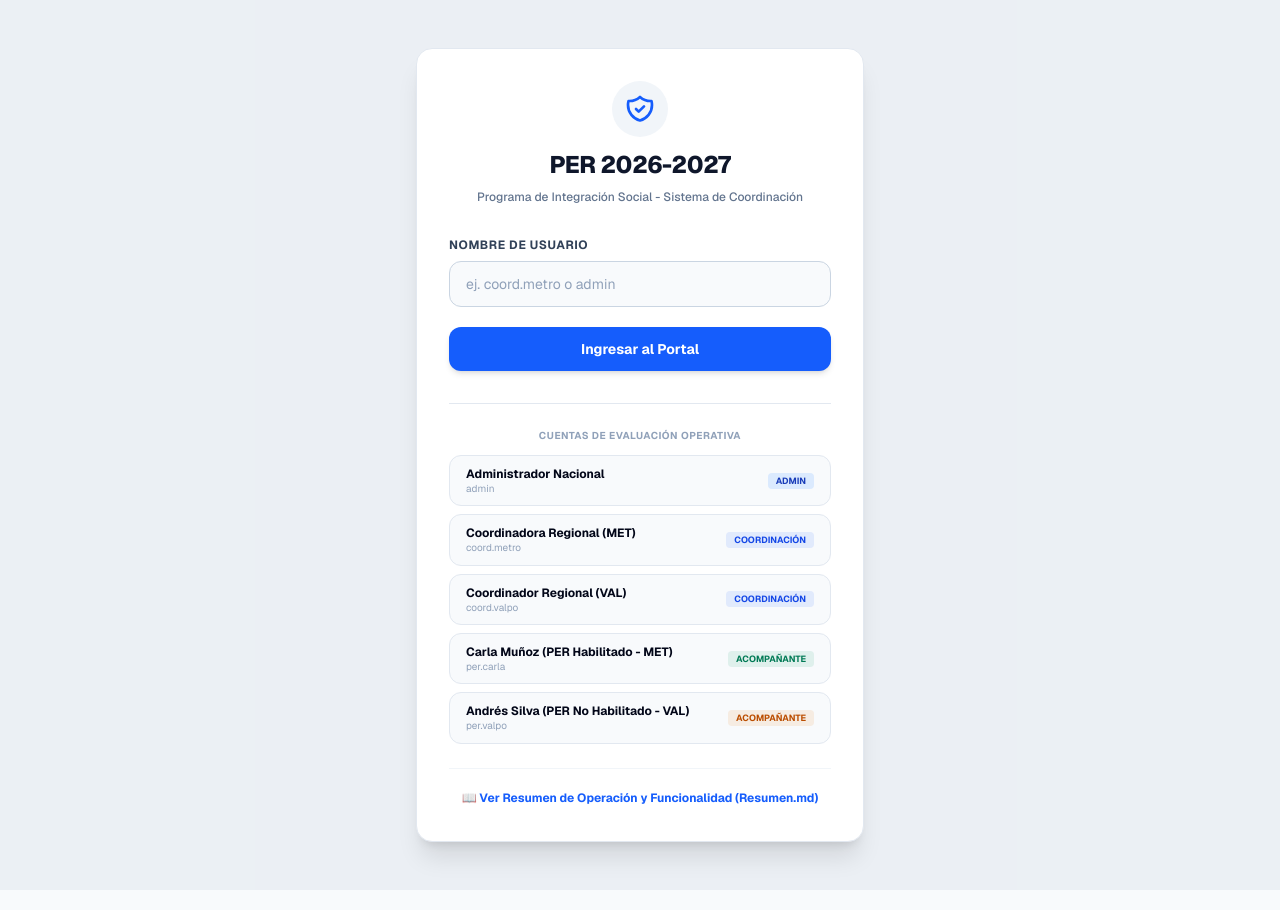
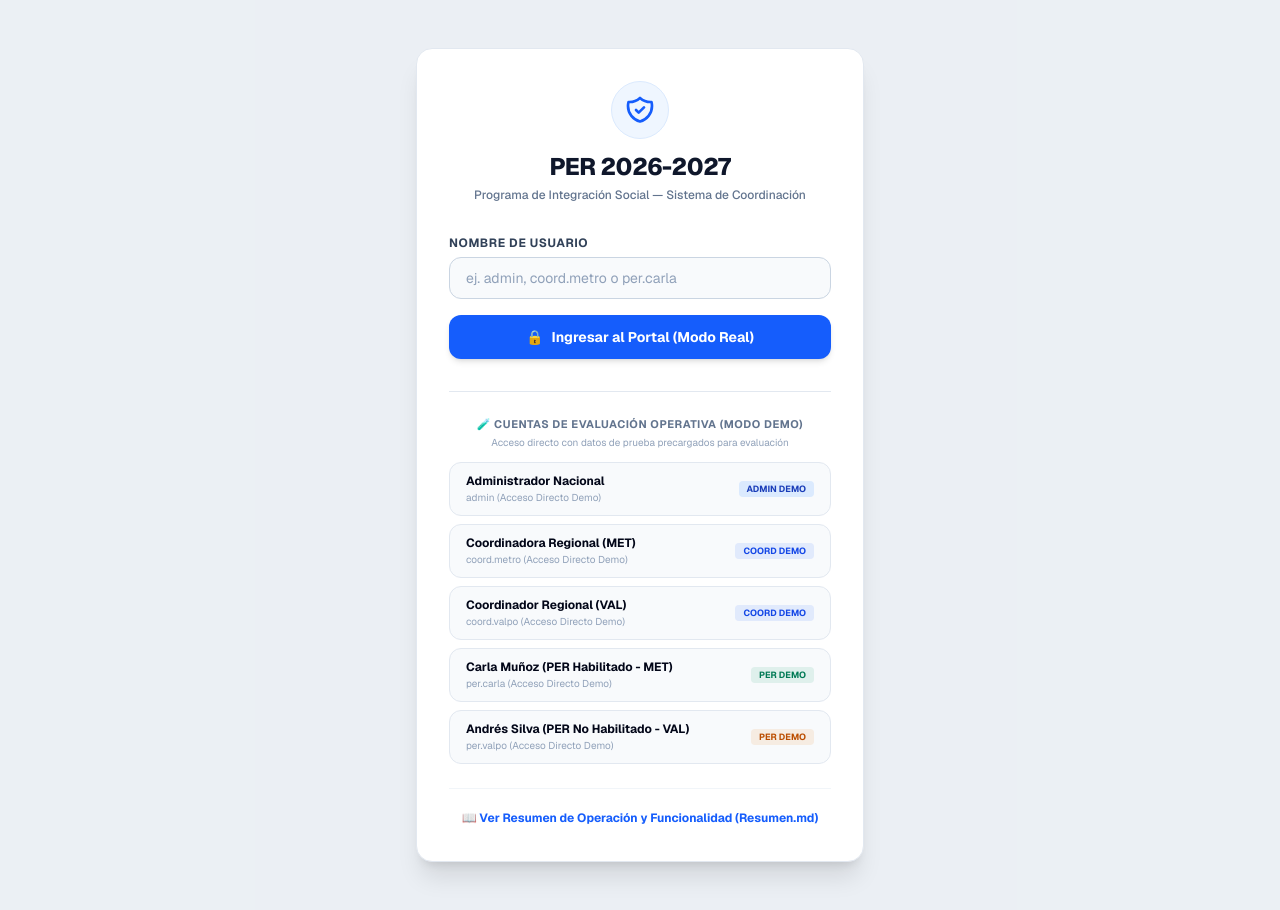
Before and after one commit to lfavreau/per_demo, a Next.js app: page /login in a window 1280 px wide. Built offline with nearby package versions, Linux system fonts and the light colour scheme.

Commit message:
feat: login directo sin contraseña para Modo Real y Modo Demo por separado

```diff
--- a/prisma/seed.ts
+++ b/prisma/seed.ts
@@ -417,6 +417,7 @@ async function main() {
           educationLevel: eduLevels[c % eduLevels.length],
           employmentStatus: jobStatuses[c % jobStatuses.length],
           notes: `Postulación derivada para el pilotaje de la región de ${reg.name}.`,
+          isDemo: true,
         },
       });
       dbCandidates.push(candidate);
@@ -483,6 +484,7 @@ async function main() {
           driveFolderValidadosId: `gfolder_case_${codeStr.toLowerCase()}_validados`,
           driveFolderId: `drive_folder_case_${codeStr.toLowerCase()}`,
           notes: "Acompañamiento en desarrollo conforme a los ámbitos prioritarios.",
+          isDemo: true,
         },
       });
 
@@ -615,6 +617,7 @@ async function main() {
             attendance: "REALIZADA",
             stage: sessionStage,
             status: s === sessionsCount && k === 1 ? "ENVIADA" : "VALIDADA",
+            isDemo: true,
           },
         });
       }
@@ -672,6 +675,7 @@ async function main() {
             regionId: reg.name,
             assignedToUserId: perProfile.userId,
             assignedByUserId: admin.id,
+            isDemo: true,
           },
         });
 
@@ -723,6 +727,7 @@ async function main() {
               status: taskStatus,
               isFinalVigente: taskStatus === "VALIDADA",
               driveFolderId: paCase.driveFolderValidadosId,
+              isDemo: true,
             },
           });
         }
@@ -737,6 +742,7 @@ async function main() {
             type: "CASO_SIN_SESION",
             severity: "CRITICA",
             status: "ABIERTA",
+            isDemo: true,
           },
         });
       } else if (k === 2) {
@@ -747,6 +753,7 @@ async function main() {
             type: "TAREA_ATRASADA",
             severity: "CRITICA",
             status: "ABIERTA",
+            isDemo: true,
           },
         });
       }
@@ -791,6 +798,7 @@ async function main() {
           caseId: cases[0].id,
           description: "Derivación para evaluación psiquiátrica complementaria",
           driveDocId: "drive_ref_cosam_act",
+          isDemo: true,
         },
       });
 
@@ -801,6 +809,7 @@ async function main() {
             caseId: cases[1].id,
             description: "Vinculación a programa de intermediación laboral",
             driveDocId: "drive_ref_omil_act",
+            isDemo: true,
           },
         });
       }
@@ -814,6 +823,7 @@ async function main() {
         participantsCount: 8,
         driveUrl: "https://drive.google.com/open?id=focus_group_transcription_1",
         notes: "Evaluación final de pilotaje PER con la participación de 8 usuarios del programa.",
+        isDemo: true,
       },
     });
 
@@ -825,6 +835,7 @@ async function main() {
         participantsCount: 4,
         driveUrl: "https://drive.google.com/open?id=reunion_equipo_acta_1",
         notes: "Reunión de balance del equipo y planificación de egresos del período.",
+        isDemo: true,
       },
     });
   }
@@ -857,6 +868,7 @@ async function main() {
           agreements: "Seguir fortaleciendo la vinculación comunitaria del caso 1.",
           observations: "PER demuestra buen manejo de los límites terapéuticos y apego al encuadre.",
           driveActaId: "drive_acta_supervision_mock",
+          isDemo: true,
         },
       });
     }
--- a/src/app/actions/auth.ts
+++ b/src/app/actions/auth.ts
@@ -5,11 +5,15 @@ import { redirect } from "next/navigation";
 
 export async function loginAction(formData: FormData) {
   const email = formData.get("email") as string;
+  const isDemoStr = formData.get("isDemo") as string;
+  const isDemo = isDemoStr === "true";
+
   if (!email) {
     redirect("/login?error=missing_email");
   }
 
-  const user = await login(email.toLowerCase().trim());
+  const user = await login(email.toLowerCase().trim(), isDemo);
+
   if (!user) {
     redirect("/login?error=email_not_found");
   }
--- a/src/components/auth/LoginForm.tsx
+++ b/src/components/auth/LoginForm.tsx
@@ -11,15 +11,15 @@ export default function LoginForm() {
 
   const errorMsg =
     error === "missing_email"
-      ? "Por favor, ingresa tu correo electrónico."
+      ? "Por favor, ingresa tu usuario o correo electrónico."
       : error === "email_not_found"
-      ? "El correo no está registrado o se encuentra inactivo."
+      ? "El usuario no está registrado o se encuentra inactivo."
       : null;
 
   return (
     <div className="w-full max-w-md p-8 rounded-2xl bg-white border border-slate-200 shadow-xl relative z-10 text-slate-800">
       <div className="text-center mb-8">
-        <div className="inline-flex p-3 rounded-full bg-slate-100 text-blue-600 mb-3">
+        <div className="inline-flex p-3 rounded-full bg-blue-50 text-blue-600 mb-3 border border-blue-100">
           {/* Official looking shield icon */}
           <svg
             className="w-8 h-8"
@@ -39,20 +39,24 @@ export default function LoginForm() {
         <h1 className="text-2xl font-extrabold tracking-tight text-slate-900">
           PER 2026-2027
         </h1>
-        <p className="text-xs text-slate-500 mt-2 font-medium">
-          Programa de Integración Social - Sistema de Coordinación
+        <p className="text-xs text-slate-500 mt-1 font-medium">
+          Programa de Integración Social — Sistema de Coordinación
         </p>
       </div>
 
       {errorMsg && (
-        <div className="mb-6 p-3 bg-red-50 border border-red-200 rounded-xl text-xs font-semibold text-red-700">
-          ⚠️ {errorMsg}
+        <div className="mb-6 p-3 bg-red-50 border border-red-200 rounded-xl text-xs font-semibold text-red-700 flex items-center gap-2">
+          <span>⚠️</span>
+          <span>{errorMsg}</span>
         </div>
       )}
 
-      <form action={loginAction} className="space-y-5">
+      {/* Formulario de Login Real (Modo Real / Producción) */}
+      <form action={loginAction} className="space-y-4">
+        <input type="hidden" name="isDemo" value="false" />
+
         <div>
-          <label htmlFor="email" className="block text-xs font-bold text-slate-700 uppercase tracking-wider mb-2">
+          <label htmlFor="email" className="block text-xs font-bold text-slate-700 uppercase tracking-wider mb-1.5">
             Nombre de Usuario
           </label>
           <input
@@ -62,94 +66,116 @@ export default function LoginForm() {
             value={email}
             onChange={(e) => setEmail(e.target.value)}
             required
-            placeholder="ej. coord.metro o admin"
-            className="w-full px-4 py-3 rounded-xl bg-slate-50 border border-slate-300 focus:border-blue-600 focus:ring-1 focus:ring-blue-600 text-slate-900 placeholder-slate-400 transition outline-none text-sm"
+            placeholder="ej. admin, coord.metro o per.carla"
+            className="w-full px-4 py-2.5 rounded-xl bg-slate-50 border border-slate-300 focus:border-blue-600 focus:ring-1 focus:ring-blue-600 text-slate-900 placeholder-slate-400 transition outline-none text-sm"
           />
         </div>
 
         <button
           type="submit"
-          className="w-full py-3 px-4 rounded-xl bg-blue-600 hover:bg-blue-700 text-white font-bold transition duration-150 shadow-md cursor-pointer text-sm"
+          className="w-full py-3 px-4 rounded-xl bg-blue-600 hover:bg-blue-700 text-white font-bold transition duration-150 shadow-md cursor-pointer text-sm flex justify-center items-center gap-2 mt-2"
         >
-          Ingresar al Portal
+          <span>🔒</span>
+          <span>Ingresar al Portal (Modo Real)</span>
         </button>
       </form>
 
-      {/* Demo Accounts Select Assistant */}
+      {/* Cuentas de Evaluación Operativa (Modo Demo) */}
       <div className="mt-8 pt-6 border-t border-slate-200">
-        <p className="text-[10px] font-bold text-slate-400 mb-3 text-center uppercase tracking-wider">
-          Cuentas de Evaluación Operativa
+        <div className="text-center mb-3">
+          <p className="text-[11px] font-bold text-slate-500 uppercase tracking-wider">
+            🧪 Cuentas de Evaluación Operativa (Modo Demo)
           </p>
+          <p className="text-[10px] text-slate-400 mt-0.5">
+            Acceso directo con datos de prueba precargados para evaluación
+          </p>
+        </div>
+
         <div className="grid grid-cols-1 gap-2 text-xs">
+          <form action={loginAction}>
+            <input type="hidden" name="email" value="admin" />
+            <input type="hidden" name="isDemo" value="true" />
             <button
-            type="button"
-            onClick={() => setEmail("admin")}
-            className="flex justify-between items-center px-4 py-2.5 rounded-xl bg-slate-50 border border-slate-200 hover:border-slate-300 hover:bg-slate-100 transition text-left text-slate-700 cursor-pointer"
+              type="submit"
+              className="w-full flex justify-between items-center px-4 py-2.5 rounded-xl bg-slate-50 border border-slate-200 hover:border-slate-300 hover:bg-slate-100 transition text-left text-slate-700 cursor-pointer"
             >
               <div>
-              <span className="font-bold text-slate-950">Administrador Nacional</span>
-              <span className="block text-[10px] text-slate-400">admin</span>
+                <span className="font-bold text-slate-950 block">Administrador Nacional</span>
+                <span className="text-[10px] text-slate-400">admin (Acceso Directo Demo)</span>
               </div>
               <span className="px-2 py-0.5 rounded bg-blue-100 text-blue-800 text-[9px] font-bold">
-              ADMIN
+                ADMIN DEMO
               </span>
             </button>
+          </form>
 
+          <form action={loginAction}>
+            <input type="hidden" name="email" value="coord.metro" />
+            <input type="hidden" name="isDemo" value="true" />
             <button
-            type="button"
-            onClick={() => setEmail("coord.metro")}
-            className="flex justify-between items-center px-4 py-2.5 rounded-xl bg-slate-50 border border-slate-200 hover:border-slate-300 hover:bg-slate-100 transition text-left text-slate-700 cursor-pointer"
+              type="submit"
+              className="w-full flex justify-between items-center px-4 py-2.5 rounded-xl bg-slate-50 border border-slate-200 hover:border-slate-300 hover:bg-slate-100 transition text-left text-slate-700 cursor-pointer"
             >
               <div>
-              <span className="font-bold text-slate-950">Coordinadora Regional (MET)</span>
-              <span className="block text-[10px] text-slate-400">coord.metro</span>
+                <span className="font-bold text-slate-950 block">Coordinadora Regional (MET)</span>
+                <span className="text-[10px] text-slate-400">coord.metro (Acceso Directo Demo)</span>
               </div>
               <span className="px-2 py-0.5 rounded bg-blue-600/10 text-blue-700 text-[9px] font-bold">
-              COORDINACIÓN
+                COORD DEMO
               </span>
             </button>
+          </form>
 
+          <form action={loginAction}>
+            <input type="hidden" name="email" value="coord.valpo" />
+            <input type="hidden" name="isDemo" value="true" />
             <button
-            type="button"
-            onClick={() => setEmail("coord.valpo")}
-            className="flex justify-between items-center px-4 py-2.5 rounded-xl bg-slate-50 border border-slate-200 hover:border-slate-300 hover:bg-slate-100 transition text-left text-slate-700 cursor-pointer"
+              type="submit"
+              className="w-full flex justify-between items-center px-4 py-2.5 rounded-xl bg-slate-50 border border-slate-200 hover:border-slate-300 hover:bg-slate-100 transition text-left text-slate-700 cursor-pointer"
             >
               <div>
-              <span className="font-bold text-slate-950">Coordinador Regional (VAL)</span>
-              <span className="block text-[10px] text-slate-400">coord.valpo</span>
+                <span className="font-bold text-slate-950 block">Coordinador Regional (VAL)</span>
+                <span className="text-[10px] text-slate-400">coord.valpo (Acceso Directo Demo)</span>
               </div>
               <span className="px-2 py-0.5 rounded bg-blue-600/10 text-blue-700 text-[9px] font-bold">
-              COORDINACIÓN
+                COORD DEMO
               </span>
             </button>
+          </form>
 
+          <form action={loginAction}>
+            <input type="hidden" name="email" value="per.carla" />
+            <input type="hidden" name="isDemo" value="true" />
             <button
-            type="button"
-            onClick={() => setEmail("per.carla")}
-            className="flex justify-between items-center px-4 py-2.5 rounded-xl bg-slate-50 border border-slate-200 hover:border-slate-300 hover:bg-slate-100 transition text-left text-slate-700 cursor-pointer"
+              type="submit"
+              className="w-full flex justify-between items-center px-4 py-2.5 rounded-xl bg-slate-50 border border-slate-200 hover:border-slate-300 hover:bg-slate-100 transition text-left text-slate-700 cursor-pointer"
             >
               <div>
-              <span className="font-bold text-slate-950">Carla Muñoz (PER Habilitado - MET)</span>
-              <span className="block text-[10px] text-slate-400">per.carla</span>
+                <span className="font-bold text-slate-950 block">Carla Muñoz (PER Habilitado - MET)</span>
+                <span className="text-[10px] text-slate-400">per.carla (Acceso Directo Demo)</span>
               </div>
               <span className="px-2 py-0.5 rounded bg-emerald-600/10 text-emerald-700 text-[9px] font-bold">
-              ACOMPAÑANTE
+                PER DEMO
               </span>
             </button>
+          </form>
 
+          <form action={loginAction}>
+            <input type="hidden" name="email" value="per.valpo" />
+            <input type="hidden" name="isDemo" value="true" />
             <button
-            type="button"
-            onClick={() => setEmail("per.valpo")}
-            className="flex justify-between items-center px-4 py-2.5 rounded-xl bg-slate-50 border border-slate-200 hover:border-slate-300 hover:bg-slate-100 transition text-left text-slate-700 cursor-pointer"
+              type="submit"
+              className="w-full flex justify-between items-center px-4 py-2.5 rounded-xl bg-slate-50 border border-slate-200 hover:border-slate-300 hover:bg-slate-100 transition text-left text-slate-700 cursor-pointer"
             >
               <div>
-              <span className="font-bold text-slate-950">Andrés Silva (PER No Habilitado - VAL)</span>
-              <span className="block text-[10px] text-slate-400">per.valpo</span>
+                <span className="font-bold text-slate-950 block">Andrés Silva (PER No Habilitado - VAL)</span>
+                <span className="text-[10px] text-slate-400">per.valpo (Acceso Directo Demo)</span>
               </div>
               <span className="px-2 py-0.5 rounded bg-amber-600/10 text-amber-700 text-[9px] font-bold">
-              ACOMPAÑANTE
+                PER DEMO
               </span>
             </button>
+          </form>
         </div>
       </div>
 
--- a/src/components/shell/AppShell.tsx
+++ b/src/components/shell/AppShell.tsx
@@ -18,6 +18,7 @@ interface AppShellProps {
     email: string;
     role: "ADMIN" | "COORDINATOR" | "PER";
     regionId: string | null;
+    isDemo?: boolean;
   };
 }
 
@@ -362,8 +363,18 @@ export default function AppShell({ children, user }: AppShellProps) {
                 )}
               </div>
 
+              <div className="flex items-center gap-2">
+                {user.isDemo ? (
+                  <span className="px-2.5 py-1 rounded-full bg-amber-100 text-amber-800 text-[10px] font-extrabold border border-amber-300 flex items-center gap-1 shadow-xs">
+                    <span>🧪</span> Modo Demo
+                  </span>
+                ) : (
+                  <span className="px-2.5 py-1 rounded-full bg-emerald-100 text-emerald-800 text-[10px] font-extrabold border border-emerald-300 flex items-center gap-1 shadow-xs">
+                    <span>🔒</span> Modo Real
+                  </span>
+                )}
                 <div className="text-right hidden sm:block">
-                <p className="text-xs font-bold">{user.name}</p>
+                  <p className="text-xs font-bold text-slate-900">{user.name}</p>
                   <p className="text-[10px] text-slate-500 font-semibold uppercase tracking-tight">
                     {user.role === "ADMIN"
                       ? "Admin Nacional"
@@ -371,6 +382,7 @@ export default function AppShell({ children, user }: AppShellProps) {
                         ? `Coordinador - ${user.regionId}`
                         : "Acompañante PER"}
                   </p>
+                </div>
               </div>
               <button
                 onClick={handleLogout}
--- a/src/lib/auth.ts
+++ b/src/lib/auth.ts
@@ -7,12 +7,13 @@ export interface SessionUser {
   email: string;
   role: "ADMIN" | "COORDINATOR" | "PER";
   regionId: string | null;
+  isDemo: boolean;
 }
 
 const COOKIE_NAME = "per_session";
 
-// Login: Validate email against database, set cookie
-export async function login(email: string): Promise<SessionUser | null> {
+// Login: Validate email against database, set cookie with isDemo flag
+export async function login(email: string, isDemo = false): Promise<SessionUser | null> {
   const targetEmail = email.includes("@") ? email : `${email}@per2026.cl`;
   const user = await prisma.user.findUnique({
     where: { email: targetEmail, active: true },
@@ -28,13 +29,14 @@ export async function login(email: string): Promise<SessionUser | null> {
     email: user.email,
     role: user.role as "ADMIN" | "COORDINATOR" | "PER",
     regionId: user.regionId,
+    isDemo: isDemo,
   };
 
   const cookieStore = await cookies();
   cookieStore.set(COOKIE_NAME, JSON.stringify(sessionUser), {
     httpOnly: true,
-    secure: false, // Permitir login por HTTP en IP local (ej. http://192.168.1.5:3000)
-    sameSite: "lax", // Permitir que la cookie se envíe al abrir links externos (ej. notificaciones)
+    secure: false, // Permitir login por HTTP en IP local
+    sameSite: "lax",
     maxAge: 60 * 60 * 24 * 7, // 1 week
     path: "/",
   });
@@ -76,6 +78,7 @@ export async function getCurrentUser(): Promise<SessionUser | null> {
       email: dbUser.email,
       role: dbUser.role as "ADMIN" | "COORDINATOR" | "PER",
       regionId: dbUser.regionId,
+      isDemo: Boolean(sessionUser.isDemo),
     };
   } catch (error) {
     console.error("Error reading session:", error);
```
Also changed, not shown: 1 other file (tests, documents, lock files or other folders). Lines whose indentation alone changed are shown as unchanged.
